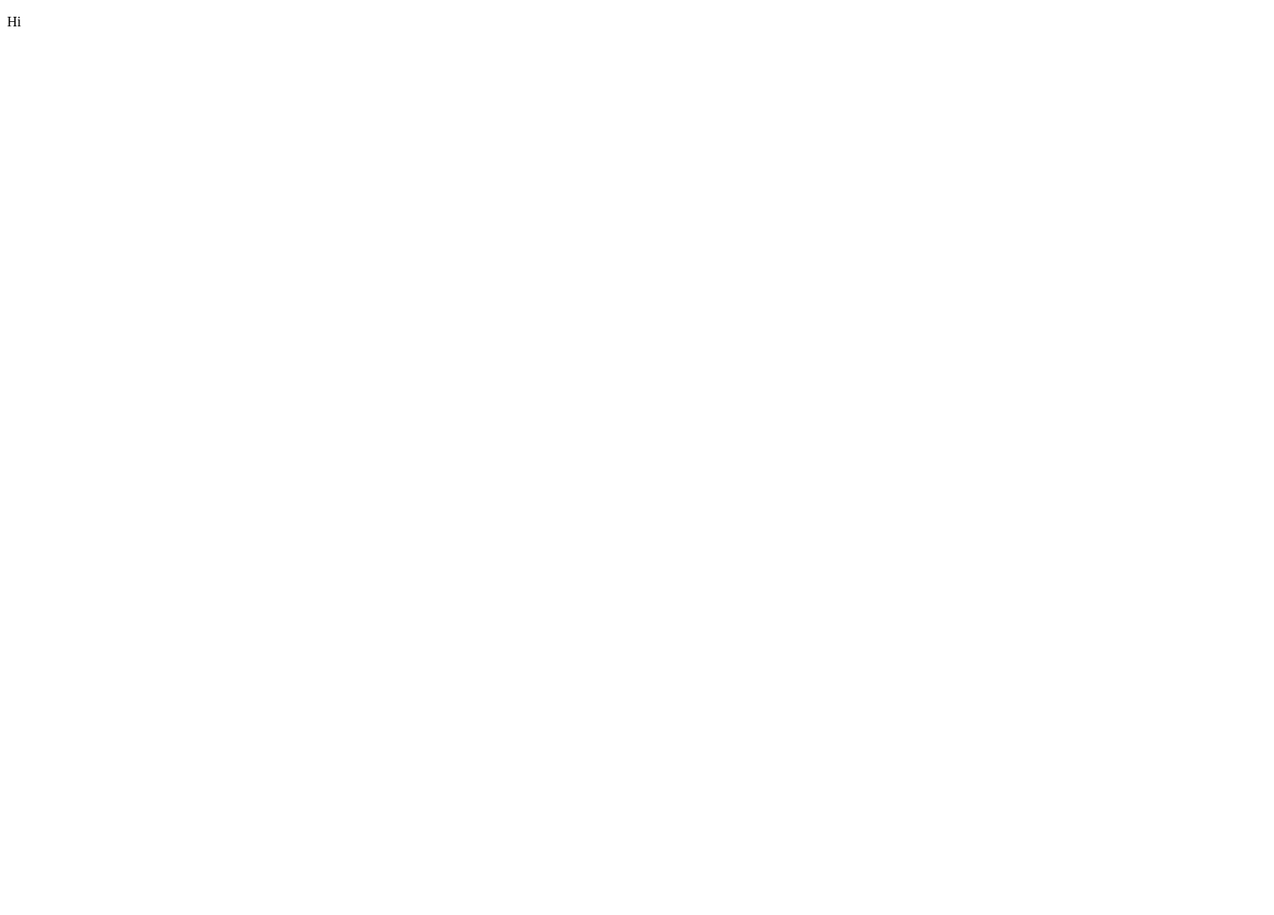
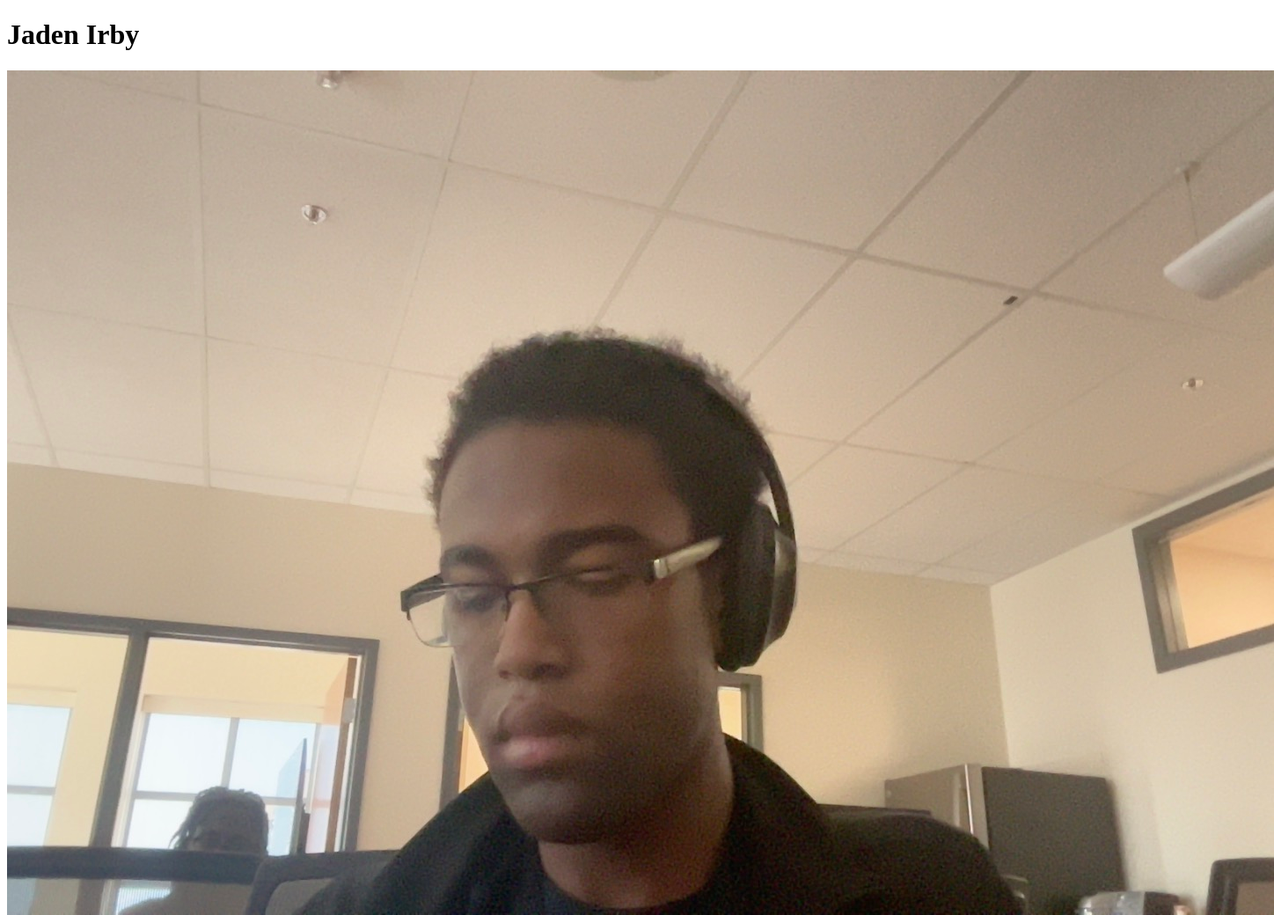
Before and after one commit to J-Eye/portfolio, a plain HTML site: page index.html in a window 1280 px wide. Shown: the whole page at 88% size, 1448 px wide, since content can reach past the window. Before the commit the page ends 800 px from the top, so only its background shows below. Drawn offline with Linux system fonts and the light colour scheme.

Commit message:
picture added

```diff
--- a/index.html
+++ b/index.html
@@ -7,8 +7,7 @@
     <title>Document</title>
 </head>
 <body>
-    <p>
-        Hi
-    </p>
+    <H1>Jaden Irby</H1>
+    <img src="/Images/pic.jpg"/>
 </body>
 </html>
```
Also changed, not shown: Images/pic.jpg (added), 1 other file.
